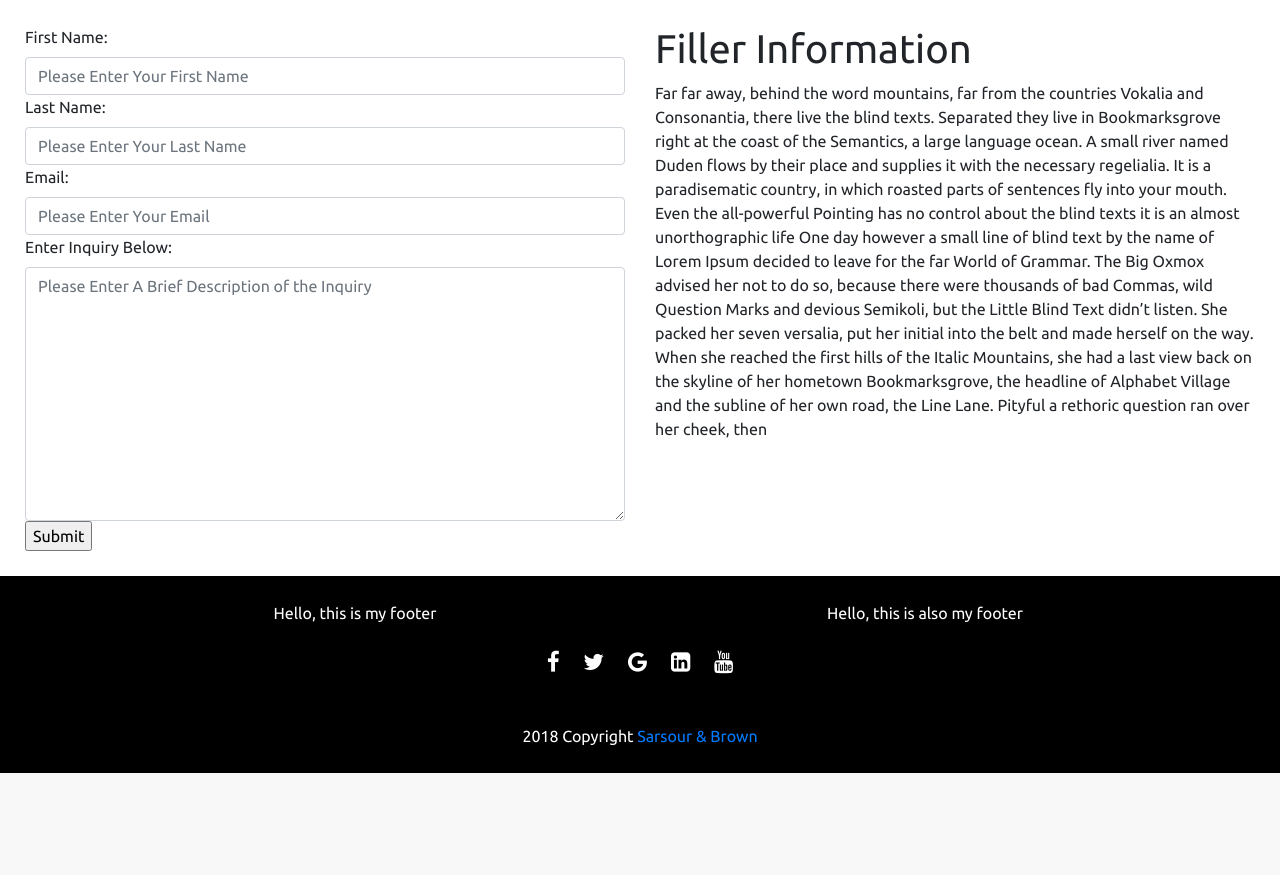
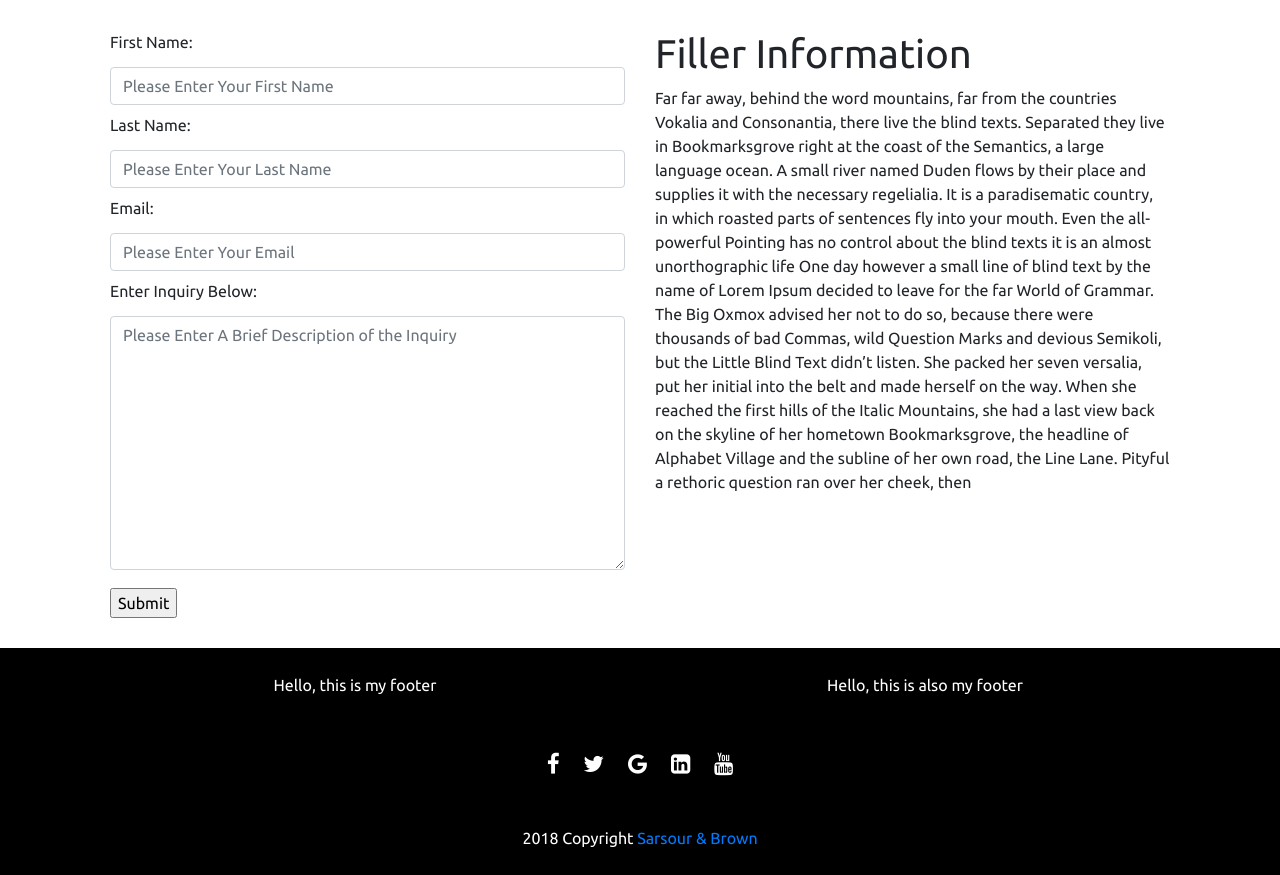
Before and after one commit to CarnsJalone/SarsourAndBrown, a Django app: page /contact/ in a window 1280 px wide. Shown: the part 120-995 px from the top of the page. Before the commit the page ends 893 px from the top, so only its background shows below. Run offline with Django 3.2, Linux system fonts and the light colour scheme; some libraries are stand-ins or nearby versions.

Commit message:
CSS Changes

```diff
--- a/sarsourandbrown/home/templates/home/contact_feedback.html
+++ b/sarsourandbrown/home/templates/home/contact_feedback.html
@@ -5,4 +5,5 @@
         <p>Your inquiry has been submitted to Sarsour And Brown.
         We will contact you as soon as we are able to!
         </p>
+    </div>
 {% endblock %}
--- a/sarsourandbrown/static/styles.css
+++ b/sarsourandbrown/static/styles.css
@@ -92,21 +92,21 @@
     padding: 0px;
 }
 
-div.form-group label {
+input#id_first_name.form-control,
+input#id_last_name.form-control,
+input#id_email.form-control,
+textarea#id_body.form-control {
     margin-top: 5px;
-    padding-top: 0px;
-    margin-bottom: 5px;
-    padding-bottom: 0px;
+    margin-bottom: 8px;
 }
 
-div.form-group input#about_submit_button {
-    margin-top: 15px;
+input#about_submit_button {
+    margin-top: 10px;
 }
+
  #parent_form_div {
-    max-width: 100%;
     font-size: 16px;
-    padding-top: 25px;
-    padding-bottom: 25px;
+    padding: 30px;
  }
 
  #contact_top_row_1 {
@@ -121,6 +121,11 @@
     top: 50px;
     margin-top: 10px;
     padding-top: 10px;
+}
+
+div#contact_feedback-div p, div#contact_feedback-div h3 {
+    padding: 0px;
+    margin: 0 auto;
 }
 
 footer#footer-main {
@@ -144,6 +149,7 @@
     color: grey;
 }
 
-div#social-media-links-div {
-    margin: 0 auto;
+div#social-media-links-div.col {
+    padding-top: 30px;
+
 }
```
Also changed, not shown: sarsourandbrown/home/mail/email.html (added, +12 -0 lines), sarsourandbrown/db.sqlite3.
